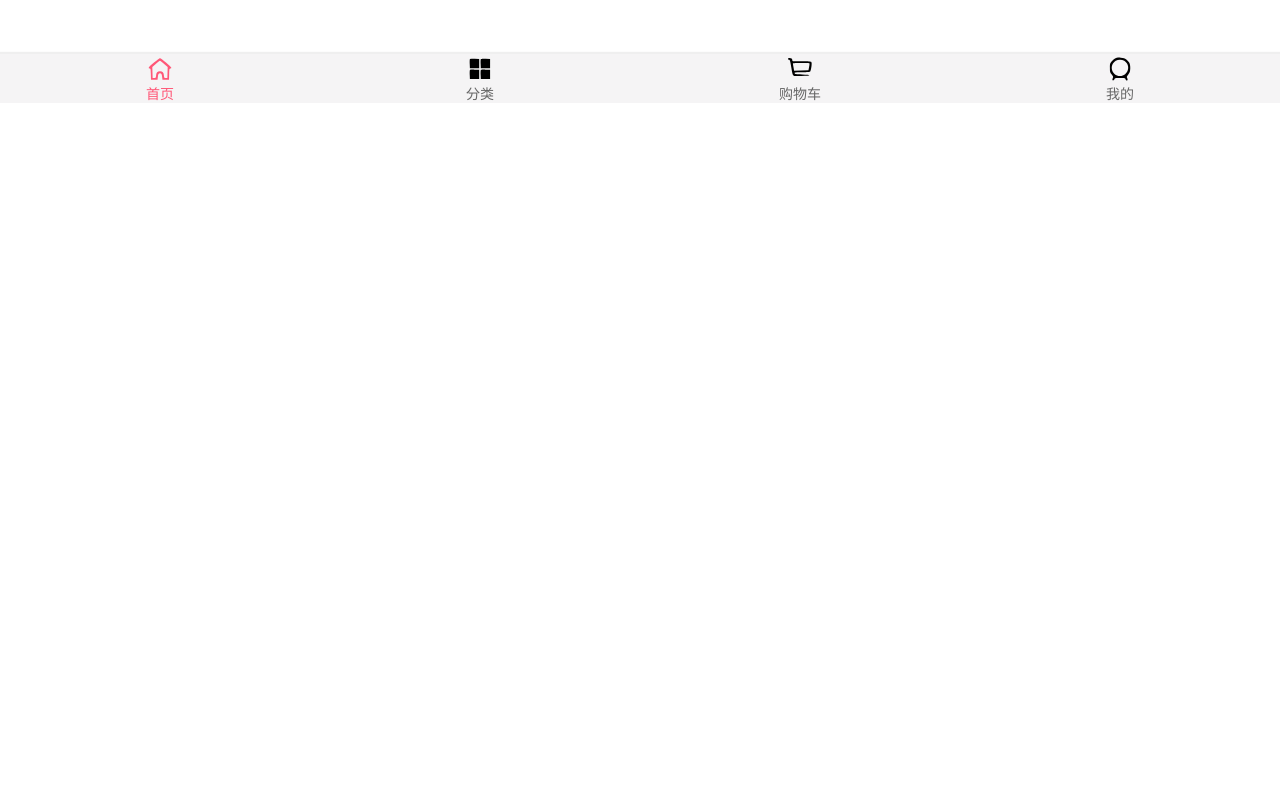
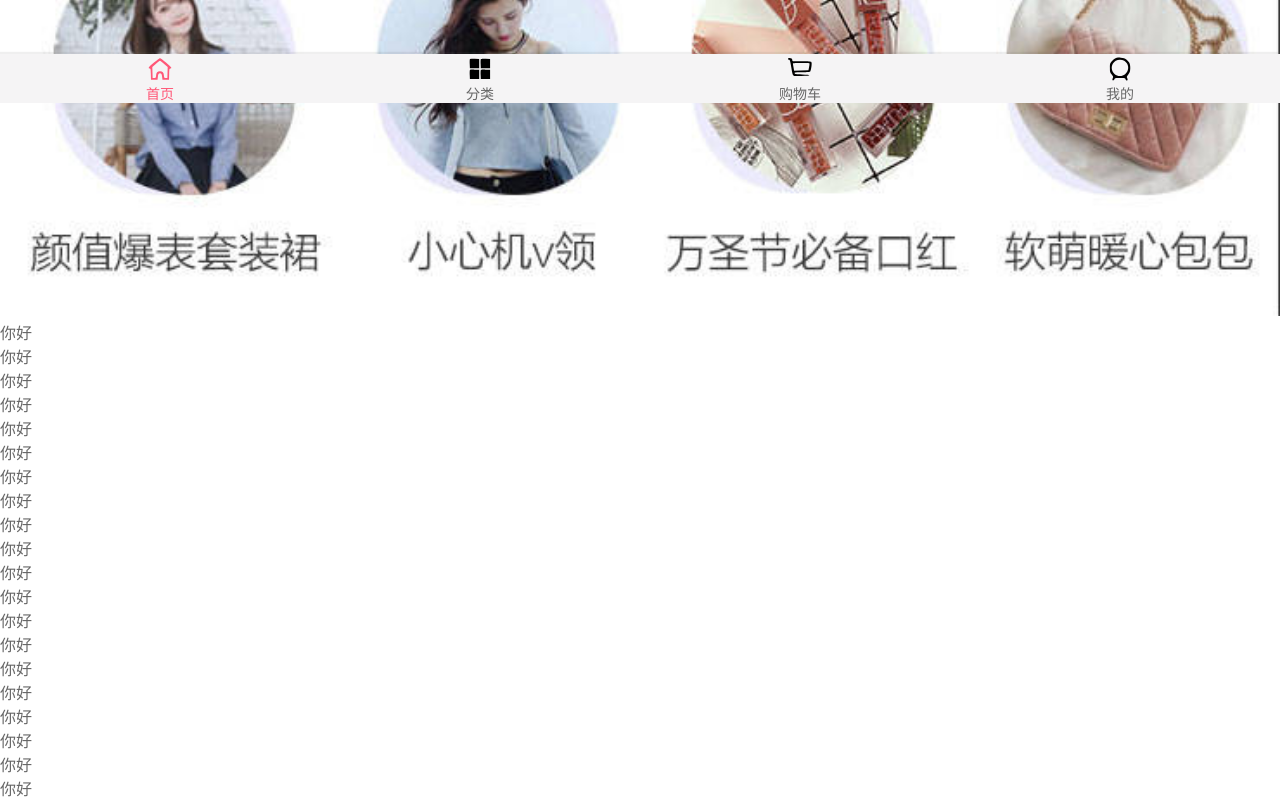
Before and after one commit to FourteenPro/malltest, a Vue app: page /home in a window 1280 px wide. Shown: the part 697-1497 px from the top of the page. Before the commit the page ends 800 px from the top, so only its background shows below. Built offline with nearby package versions, Linux system fonts and the light colour scheme; no server answers.

Commit message:
设置顶部标题栏滚动的时候一直留在顶部

```diff
--- a/src/views/home/Home.vue
+++ b/src/views/home/Home.vue
@@ -5,6 +5,30 @@
         </nav-bar>
         <home-swiper :banner="banner"></home-swiper>
         <home-recommend :recommend="recommend"></home-recommend>
+        <home-feature></home-feature>
+
+        <ul>
+            <li>你好</li>
+            <li>你好</li>
+            <li>你好</li>
+            <li>你好</li>
+            <li>你好</li>
+            <li>你好</li>
+            <li>你好</li>
+            <li>你好</li>
+            <li>你好</li>
+            <li>你好</li>
+            <li>你好</li>
+            <li>你好</li>
+            <li>你好</li>
+            <li>你好</li>
+            <li>你好</li>
+            <li>你好</li>
+            <li>你好</li>
+            <li>你好</li>
+            <li>你好</li>
+            <li>你好</li>
+        </ul>
     </div>
 </template>
 
@@ -12,13 +36,15 @@
     import NavBar from 'components/common/navBar/NavBar'
     import HomeSwiper from "views/home/childComps/HomeSwiper"
     import HomeRecommend from "views/home/childComps/HomeRecommend"
+    import HomeFeature from "views/home/childComps/HomeFeature"
     import {getHomeMultidata} from 'network/home'
     export default{
         name: 'home',
         components:{
             NavBar,
             HomeSwiper,
-            HomeRecommend
+            HomeRecommend,
+            HomeFeature
         },
         data () {
             return {
@@ -42,9 +68,17 @@
 </script>
 
 <style>
+    #home{
+        padding-top: 44px;
+    }
     .home-nav {
         background-color: #ff8e96;
         color: #fff;
+        position: fixed;
+        left: 0;
+        right: 0;
+        top: 0;
+        z-index: 99;
     }
 
 
--- /dev/null
+++ b/src/views/home/childComps/HomeFeature.vue
@@ -0,0 +1,19 @@
+<template>
+    <div class="feature">
+        <a href="https://act.mogujie.com/zzlx67">
+            <img src="~assets/img/home/feature_bg.jpg" alt="">
+        </a>
+    </div>
+</template>
+
+<script>
+    export default{
+        name: 'homeFeature',
+    }
+</script>
+
+<style>
+    .feature img{
+        width: 100%;
+    }
+</style>
```
Also changed, not shown: src/assets/img/home/feature_bg.jpg (added).
